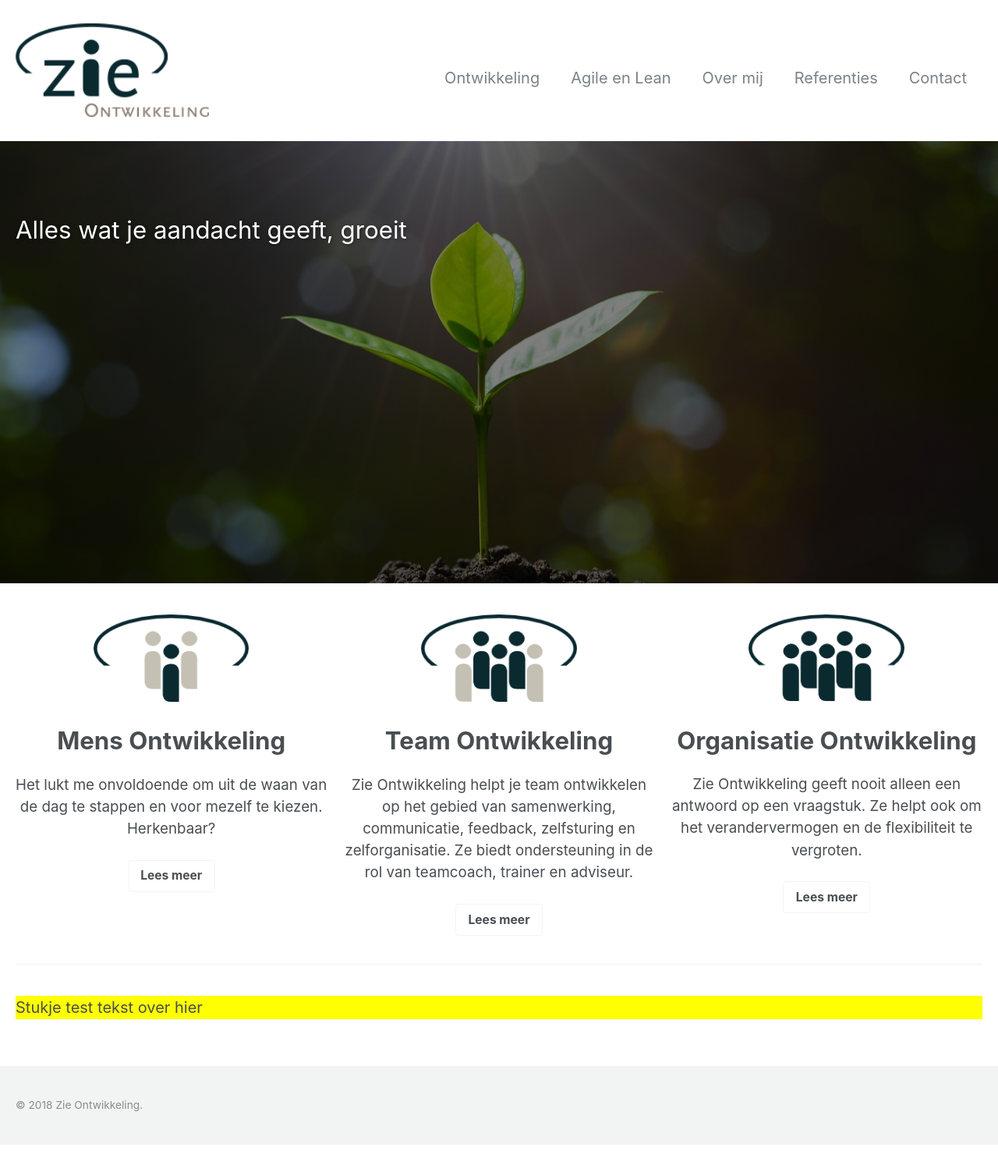
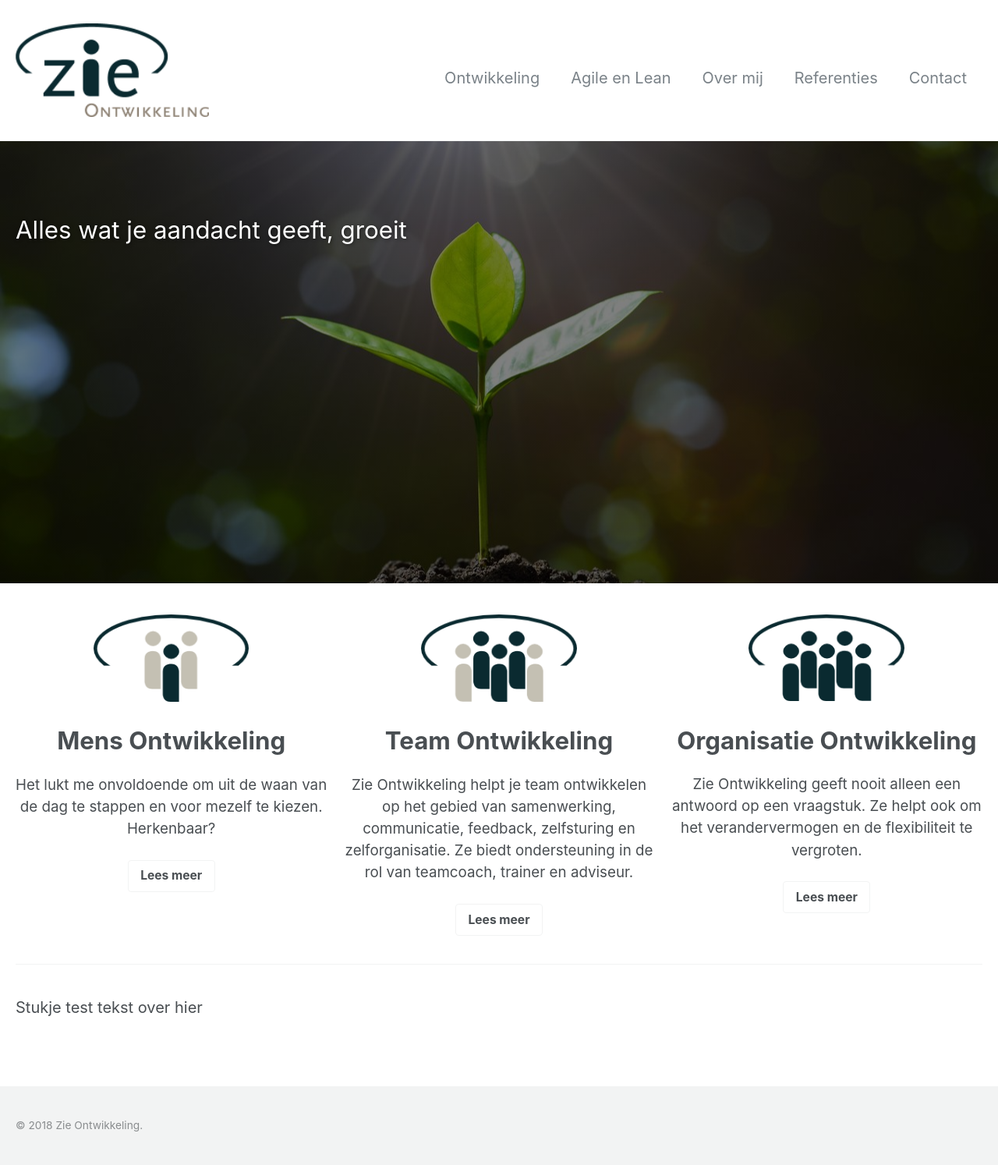
Before and after one commit to twinmum1/zie-ontwikkeling, a Jekyll site: the page built from _pages/proef.md, in a window 1280 px wide. Shown: the whole page at 78% size. Built offline with Jekyll 4.4.1, drawn with Linux system fonts in a browser that asks for light colours; before the commit the page ends 1468 px from its top, so only the background shows below that.

Commit message:
Update proef.md

```diff
--- a/_pages/proef.md
+++ b/_pages/proef.md
@@ -46,6 +46,6 @@ sidebar:
 ---
 
 {% include feature_row %}
-<div style="background-color: yellow;">
+<p>
 Stukje test tekst over hier
-</div>
+</p>
```
